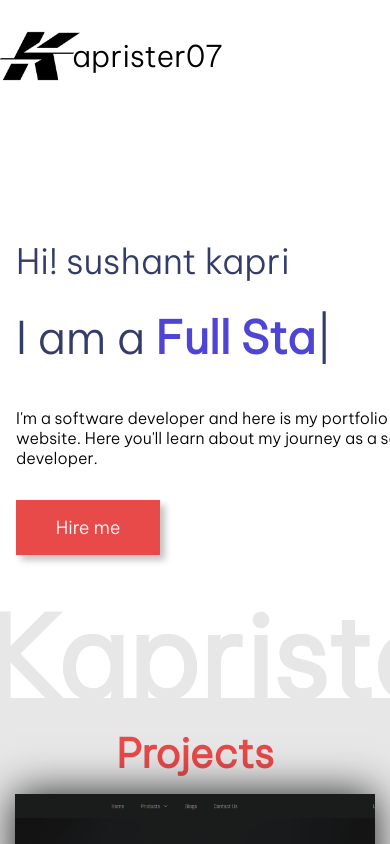
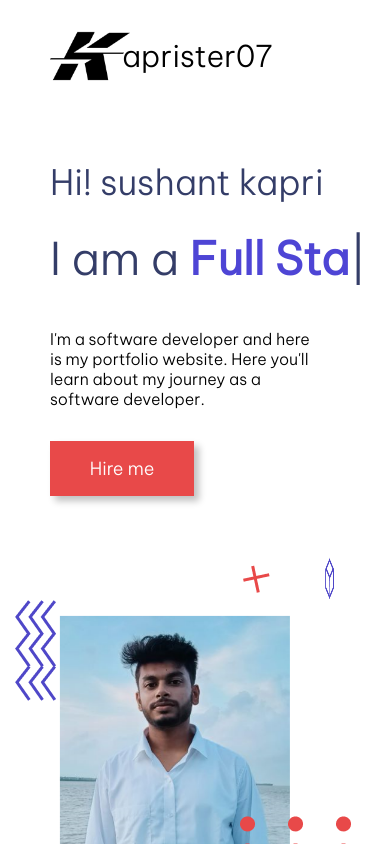
Before and after one commit to Kaprister/MY_Portfolio, a website: page index.html in a window 390 px wide. Drawn offline with nearby package versions, Linux system fonts and the light colour scheme.

Commit message:
responsive 1

```diff
--- a/index.html
+++ b/index.html
@@ -29,6 +29,7 @@
 
             <div class="hero-section">
                 <div class="absolute faded-text">Kaprister07</div>
+                <div class="hero">
                     <div class="hero-section-left">
                         <div class="hero-section-heading">Hi! sushant kapri</div>
                         <div class="hero-section-heading hero-section-sub-heading">
@@ -59,6 +60,7 @@
                         </div>
                         <div class="user-image" width="100px" height="100px">
                             <img src="./images/userAsset/user.png" alt="">
+                        </div>
                     </div>
                 </div>
             </div>
--- a/styles.css
+++ b/styles.css
@@ -15,6 +15,8 @@
     overflow-y: auto;
 }
 .container{
+    display: flex;
+    flex-direction: column;
     width: 1200px;
     margin: 0 auto;
 }
@@ -62,6 +64,14 @@
 /* hero-section */
 .hero-section{
     position: relative;
+    /* display: flex;  */
+    /* justify-content: center;
+    align-items: center; */
+
+}
+
+.hero{
+  /* position: relative; */
   display: flex;
   justify-content: center;
   align-items: center;
@@ -670,3 +680,191 @@
     display: flex;
     gap: 1rem;
   }
+
+
+
+
+  @media only screen and (max-width: 1220px) {
+    .hero{
+      flex-direction: column;
+    }
+
+    .navbar{
+      justify-content: space-around;
+    }
+  }
+
+
+  @media only screen and (max-width: 1000px) {
+
+    .nav-items{
+      display: none;
+    }
+
+    .navbar{
+      justify-content: flex-start;
+      margin-left: 50px;
+      /* margin: 0 auto; */
+    }
+
+  }
+
+
+  @media only screen and (max-width: 860px){
+    .hero{
+      margin: 0 auto;
+      padding: 0 1rem;
+      margin-top: 4rem;
+      margin-right: 6rem ;
+    }
+    .hero-section-right{
+        margin-right: 10rem;
+    }
+  }
+
+
+  @media only screen and (max-width: 750px){
+    .hero{
+      margin-top: 4rem;
+      margin-right: 10rem;
+      margin-left: 0;
+    }
+    .hero-section-left{
+        width: 500px;
+        margin-right: 15rem;
+    }
+    .hero-section-right{
+        margin-right: 15rem;
+    }
+  }
+
+  @media only screen and (max-width: 710px){
+    .hero{
+      margin-top: 4rem;
+      margin-right: 10rem;
+      margin-left: 0;
+    }
+    .hero-section-left{
+        width: 500px;
+        margin-right: 20rem;
+    }
+    .hero-section-right{
+        margin-right: 20rem;
+    }
+  }
+
+
+  @media only screen and (max-width: 650px){
+    .hero{
+      margin-top: 4rem;
+      margin-right: 10rem;
+      margin-left: 0;
+    }
+    .hero-section-left{
+        width: 450px;
+        margin-right: 25rem;
+    }
+    .hero-section-right{
+        width: 450px;
+        margin-right: 25rem;
+    }
+  }
+
+
+  @media only screen and (max-width: 600px){
+    .hero-section-left{
+        width: 410px;
+        margin-right: 25rem;
+    }
+    .hero-section-right{
+      width: 440px;
+        margin-right: 25rem;
+    }
+
+    .user-image{
+      width: 430px;
+    }
+    .user-image img{
+      width: 350px;
+    }
+  }
+
+  @media only screen and (max-width: 580px){
+    .hero-section-left{
+        width: 410px;
+        margin-right: 30rem;
+    }
+    .hero-section-right{
+      width: 440px;
+        margin-right: 30rem;
+    }
+  }
+
+
+  @media only screen and (max-width: 530px){
+    .hero-section-left{
+        width: 410px;
+        margin-right: 35rem;
+        margin-left: 5rem;
+    }
+    .hero-section-right{
+      width: 440px;
+        margin-right: 35rem;
+        margin-left: 5rem;
+    }
+
+    .user-image{
+      width: 400px;
+    }
+    .user-image img{
+      width: 320px;
+    }
+  }
+
+  @media only screen and (max-width: 500px){
+
+    .user-image{
+      width: 360px;
+    }
+    .user-image img{
+      width: 280px;
+    }
+
+    .icon-cube{
+      right: 80px;
+    }
+
+    .icon-dots{
+      right: 60px;
+    }
+  }
+
+
+  @media only screen and (max-width: 455px){
+
+    .hero-section-left{
+      width: 380px;
+      margin-right: 40rem;
+      margin-left: 5rem;
+  }
+  .hero-section-right{
+    width: 440px;
+      margin-right: 40rem;
+      margin-left: 5rem;
+  }
+
+    .user-image{
+      width: 310px;
+    }
+    .user-image img{
+      width: 230px;
+    }
+
+    .icon-cube{
+      right: 110px;
+    }
+
+    .icon-dots{
+      right: 100px;
+    }
+  }
```
Lines whose indentation alone changed are shown as unchanged.
